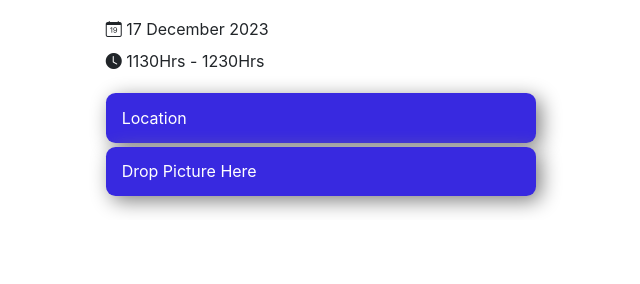
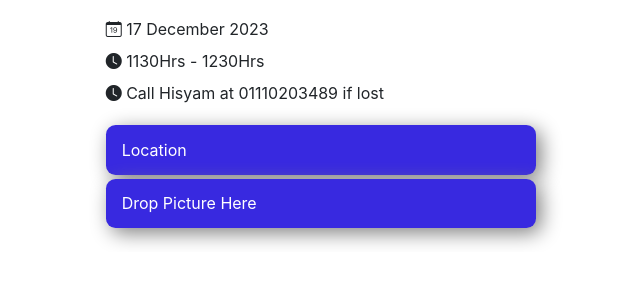
Before and after one commit to hhssyymm/e-day, a plain HTML site: page index.html in a window 1280 px wide. Shown: the part 526-810 px from the top of the page, without its empty margins (319-959 px from the left). Drawn offline with nearby package versions, Linux system fonts and the light colour scheme.

Commit message:
Update index.html

```diff
--- a/index.html
+++ b/index.html
@@ -31,6 +31,10 @@
                         <i class="bi bi-clock-fill"></i>
                         <a>1130Hrs - 1230Hrs </a>
                     </div>
+                    <div class="sub-two-container mt">
+                        <i class="bi bi-clock-fill"></i>
+                        <a>Call Hisyam at 01110203489 if lost </a>
+                    </div>
                 </div>
                 <div class="buttons">
                     <a href="https://maps.app.goo.gl/BZghJofKB81b11rY8" class="button-1" target="_blank">Location</a>
```
